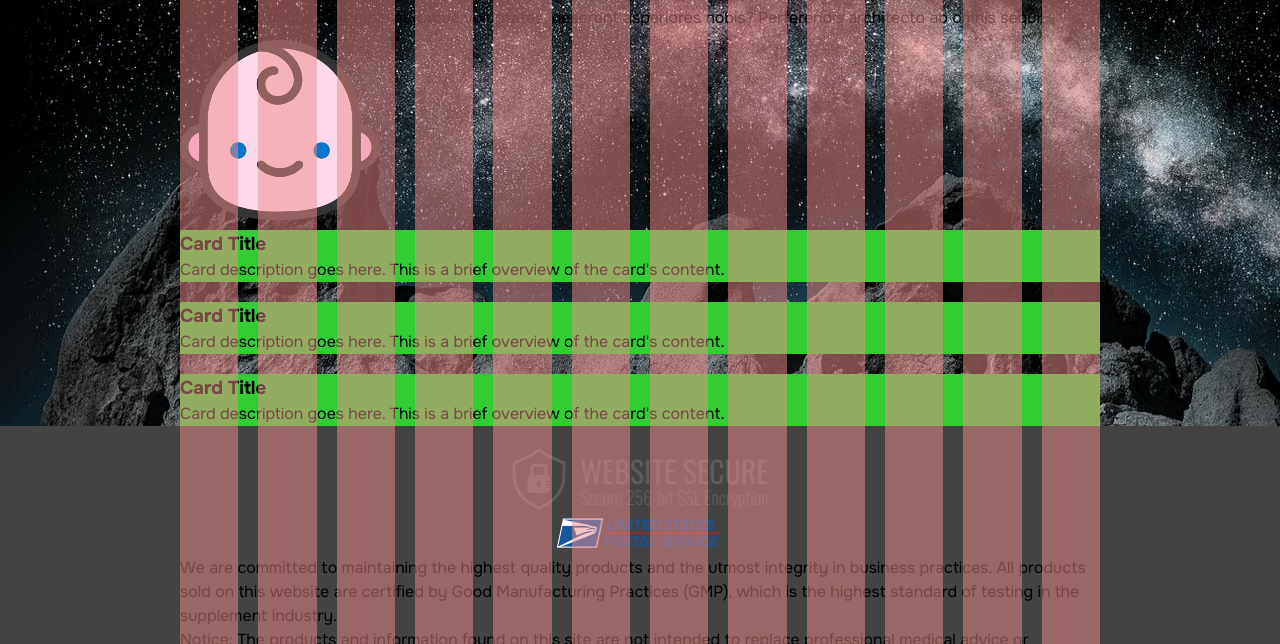
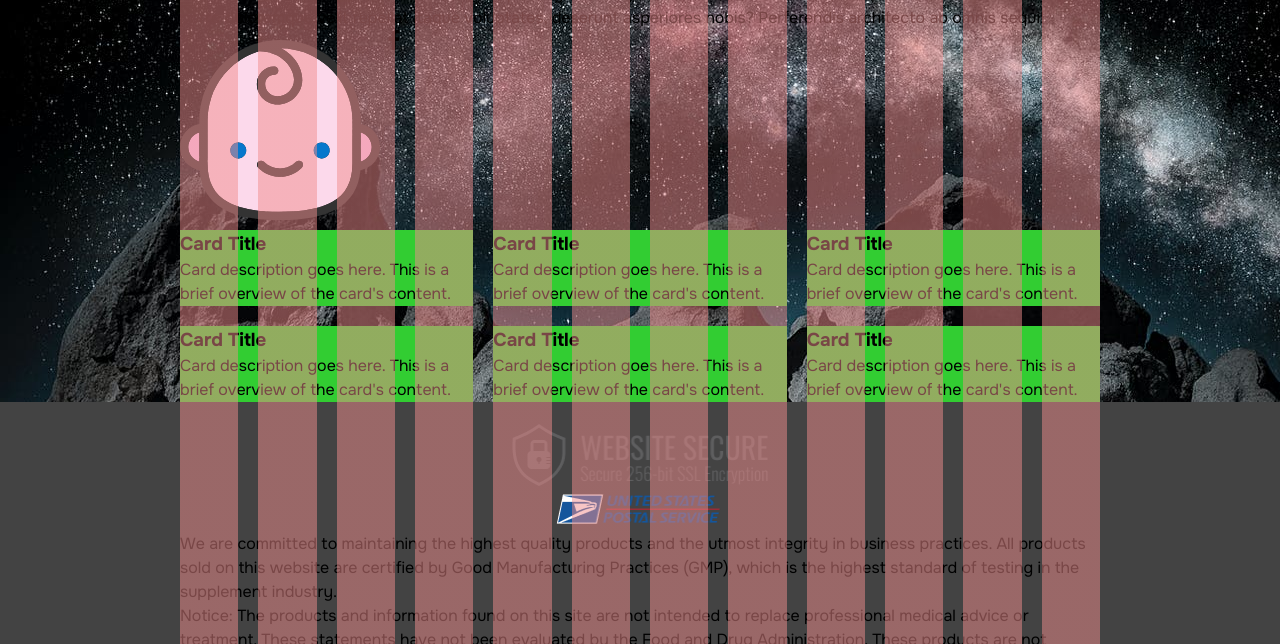
Before and after one commit to zion86/vite-starter-template, a website built with Vite: page src/index.html in a window 1280 px wide. Shown: the part 156-800 px from the top of the page. Built offline with nearby package versions, Linux system fonts and the light colour scheme.

Commit message:
Update card list styles and HTML structure: enhance responsiveness and add sample card items

```diff
--- a/src/components/sections/card-list/_card-list.scss
+++ b/src/components/sections/card-list/_card-list.scss
@@ -6,14 +6,30 @@
   gap: $gap;
 
   &__item {
+    flex: 1 1 100%;
     background-color: limegreen;
   }
 
-  @media (min-width: $bp-sm) {}
+  @media (min-width: $bp-sm) {
+    flex-direction: row;
+    flex-wrap: wrap;
 
-  @media (min-width: $bp-md) {}
+    &__item {
+      flex: 1 1 calc(50% - #{$gap});
+    }
+  }
 
-  @media (min-width: $bp-lg) {}
+  @media (min-width: $bp-md) {
+    &__item {
+      flex: 1 1 calc(50% - #{$gap});
+    }
+  }
+
+  @media (min-width: $bp-lg) {
+    &__item {
+      flex: 1 1 calc(33% - #{$gap});
+    }
+  }
 
   @media (min-width: $bp-xl) {}
 }
--- a/src/components/sections/card-list/card-list.html
+++ b/src/components/sections/card-list/card-list.html
@@ -1,4 +1,25 @@
 <ul class="card-list">
+
+  <li class="card-list__item">
+    <div class="card-list__item-content">
+      <h3>Card Title</h3>
+      <p>Card description goes here. This is a brief overview of the card's content.</p>
+    </div>
+  </li>
+
+  <li class="card-list__item">
+    <div class="card-list__item-content">
+      <h3>Card Title</h3>
+      <p>Card description goes here. This is a brief overview of the card's content.</p>
+    </div>
+  </li>
+
+  <li class="card-list__item">
+    <div class="card-list__item-content">
+      <h3>Card Title</h3>
+      <p>Card description goes here. This is a brief overview of the card's content.</p>
+    </div>
+  </li>
 
   <li class="card-list__item">
     <div class="card-list__item-content">
--- a/src/styles/tools/_grid.scss
+++ b/src/styles/tools/_grid.scss
@@ -28,7 +28,7 @@ body::before {
 
 @media (min-width: $bp-md) {
   body::before {
-    --columns: 9;
+    --columns: 8;
     max-width: calc(#{$w-container-md} - #{$gap});
   }
 }
```
